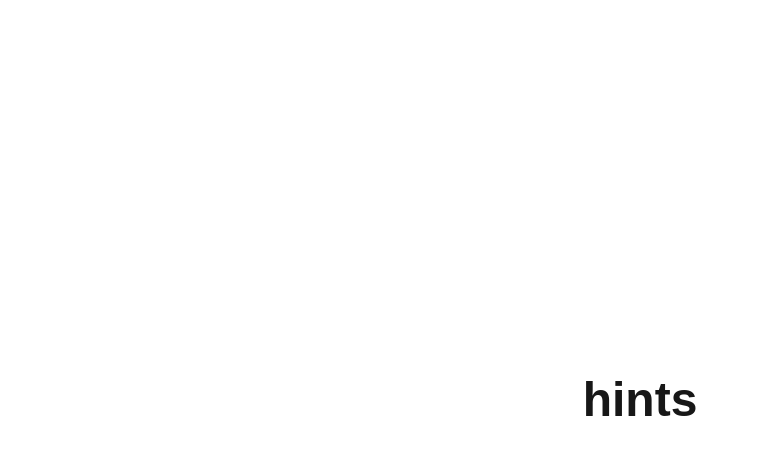
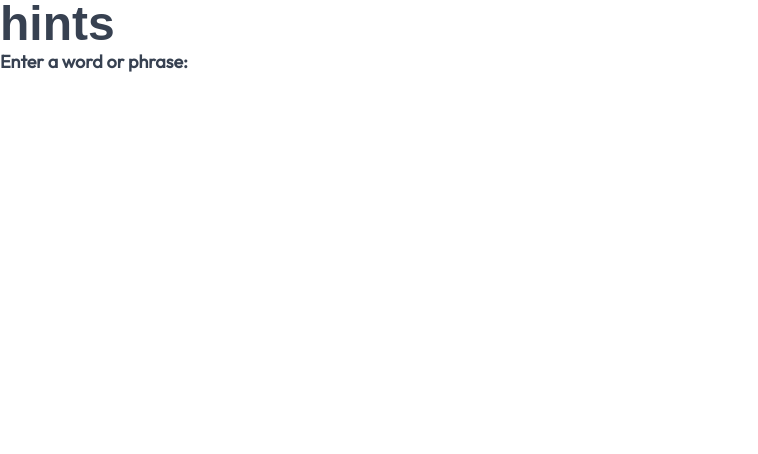
Before and after one commit to giomhern/hints, a Next.js app: page / in a window 1280 px wide. Shown: the top 454 px of the page, without its empty margins (0-758 px from the left). Built offline with nearby package versions, Linux system fonts and the light colour scheme; a web font is replaced by a local one.

Commit message:
creating initial word form

```diff
--- a/app/components/word-form.tsx
+++ b/app/components/word-form.tsx
@@ -3,10 +3,26 @@ import { useState } from "react";
 import { useRouter } from "next/navigation";
 
 const WordForm = () => {
+  const [word, setWord] = useState("");
+  const router = useRouter();
+
   return (
     <form className="space-y-4">
       <div>
-
+        <label
+          htmlFor="word"
+          className="block text-lg font-bold text-gray-700"
+          style={{ fontFamily: "var(--font-outfit)" }}
+        >
+          Enter a word or phrase:
+        </label>
+        <input
+          type="text"
+          id="word"
+          className="w-full p-2"
+          value={word}
+          onChange={(e) => setWord(e.target.value)}
+        />
       </div>
     </form>
   );
--- a/app/page.tsx
+++ b/app/page.tsx
@@ -2,9 +2,9 @@ import WordForm from "./components/word-form";
 
 export default function Home() {
   return (
-    <div className="min-h-screen flex items-center justify-center">
+    <div className="min-h-screen">
       <h1
-        className="text-5xl font-bold"
+        className="text-5xl font-bold text-gray-700"
         style={{ fontFamily: "var(--font-jersey)" }}
       >
         hints
```
